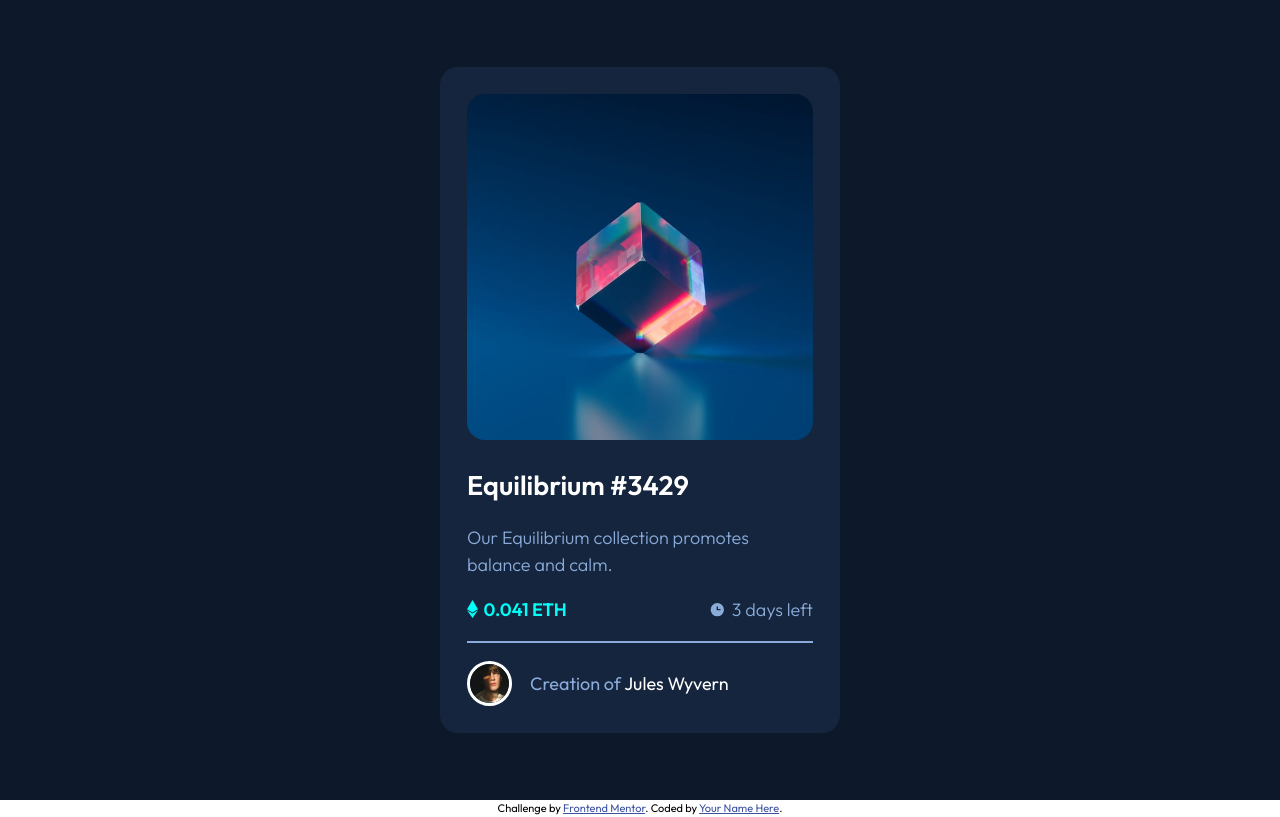
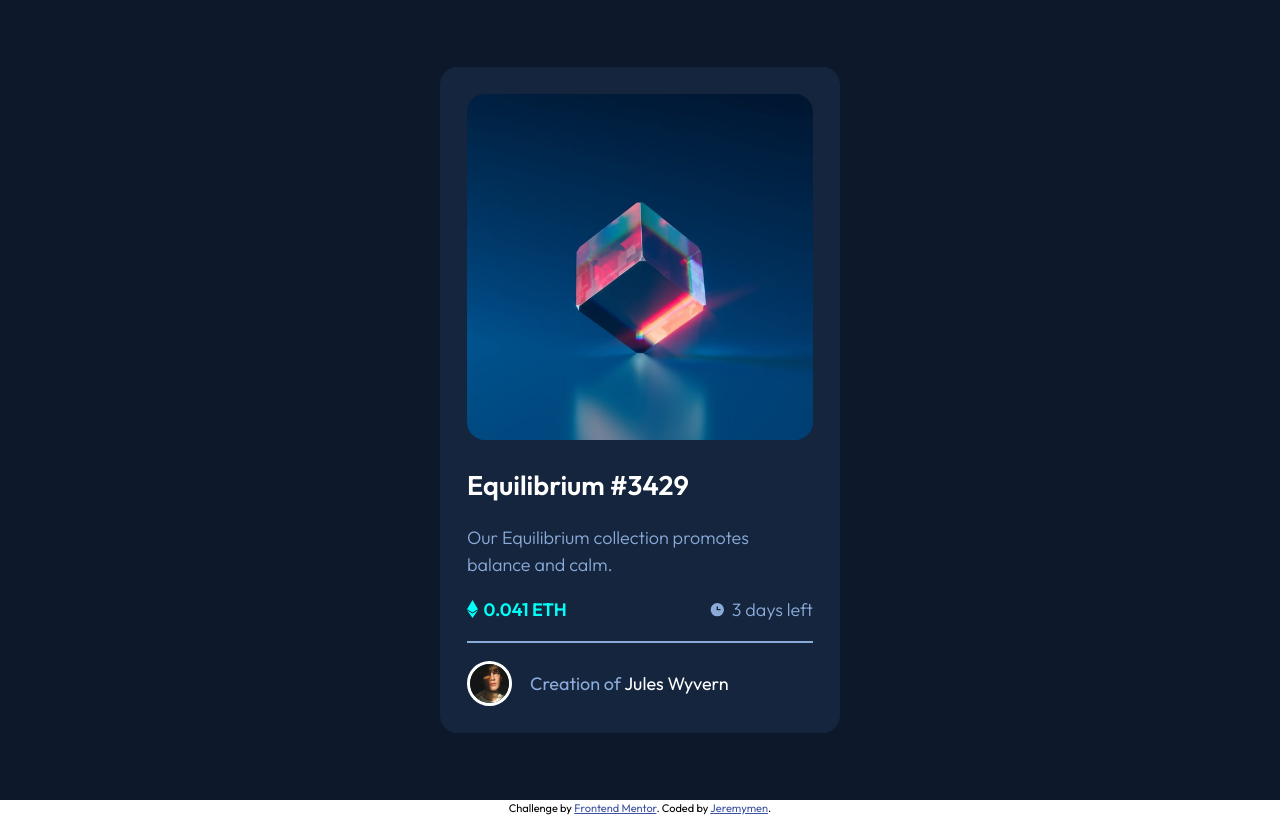
Before and after one commit to JeremyMen/ntf-preview-card, a plain HTML site: page index.html in a window 1280 px wide. Drawn offline with Linux system fonts and the light colour scheme.

Commit message:
add github link

```diff
--- a/index.html
+++ b/index.html
@@ -51,7 +51,7 @@
   </section>
   <div class="attribution">
     Challenge by <a href="https://www.frontendmentor.io?ref=challenge" target="_blank">Frontend Mentor</a>.
-    Coded by <a href="#">Your Name Here</a>.
+    Coded by <a href="https://github.com/JeremyMen">Jeremymen</a>.
   </div>
 </body>
 </html>
```
